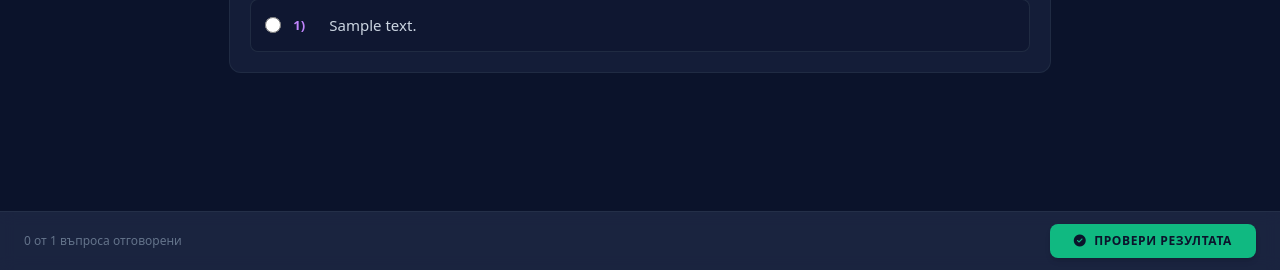
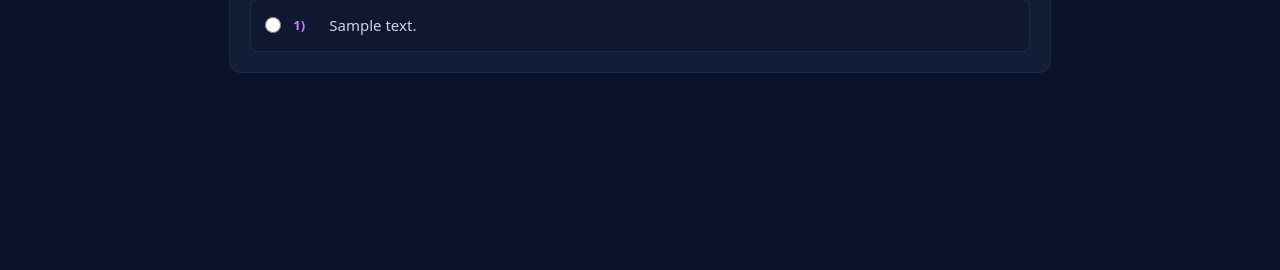
Before and after one commit to iamyordanbg/maritime-tests, a Flask app: template app/templates/user/test.html in a window 1280 px wide. Shown: the part 530-800 px from the top of the page. Run offline with Flask 3, Linux system fonts and the light colour scheme; tables that the repository leaves empty hold one stand-in row (values such as "Sample post"); the template is opened without the code that fills it: values that come from a table or form of the project are taken from there, most other values are stand-ins (such as "Sample title", 1, 10 or a date in 2020); grey boxes marked "Sample" are stand-in pictures.

Commit message:
Test.html: премахната дублиращата долна лента (счетоводена вече в хедъра) + тъмен скролбар за dark режим при решаване на тестове (Test/Mix/Mistakes), с отделни цветове за light/sepia

```diff
--- a/app/templates/user/test.html
+++ b/app/templates/user/test.html
@@ -23,6 +23,22 @@
     user-select: text !important;
     -webkit-user-select: text !important;
 }
+
+/* Скролбар - тъмен фон на лентата (track) за тъмния режим при решаване
+   на тестове (Test/Mix/Mistakes). Страницата скролва на document ниво
+   (не вътре в #mainContent), затова стилваме html/body директно, с
+   :has() за превключване по тема. Light/Sepia взимат светъл фон. */
+html { scrollbar-color: #3A506B #0B132B; }
+html::-webkit-scrollbar { width: 12px; }
+html::-webkit-scrollbar-track { background: #0B132B; }
+html::-webkit-scrollbar-thumb { background: #3A506B; border-radius: 6px; }
+html::-webkit-scrollbar-thumb:hover { background: #4A6285; }
+html:has(#mainContent[data-theme="light"]) { scrollbar-color: #c3cdb3 #f5f4f0; }
+html:has(#mainContent[data-theme="light"])::-webkit-scrollbar-track { background: #f5f4f0; }
+html:has(#mainContent[data-theme="light"])::-webkit-scrollbar-thumb { background: #c3cdb3; }
+html:has(#mainContent[data-theme="sepia"]) { scrollbar-color: #d8c9a3 #f4ecd8; }
+html:has(#mainContent[data-theme="sepia"])::-webkit-scrollbar-track { background: #f4ecd8; }
+html:has(#mainContent[data-theme="sepia"])::-webkit-scrollbar-thumb { background: #d8c9a3; }
 
 /* ==== НАСТРОЙКИ ЗА ЧЕТЕНЕ (меню с 3-те чертички) ====
    Прилагани чрез data-* атрибути на #mainContent - font size, theme
@@ -250,15 +266,6 @@ document.addEventListener('DOMContentLoaded', function () {
         </div>
         {% endfor %}
     </main>
-
-    <!-- BOTTOM BAR -->
-    <div class="sticky bottom-0 bg-[#1C2541]/95 backdrop-blur border-t border-slate-700/40 px-6 py-3 flex justify-between items-center">
-        <span id="progressText" class="text-[12px] text-slate-500">0 от {{ questions|length }} въпроса отговорени</span>
-        <button onclick="submitTest()"
-            class="bg-emerald-500 hover:bg-emerald-400 text-[#0B132B] font-black py-2 px-6 rounded-lg text-[12px] uppercase tracking-wider transition shadow-md">
-            <i class="fa-solid fa-check-circle mr-1"></i> Провери Резултата
-        </button>
-    </div>
 </div>
 
 </div>
@@ -473,7 +480,8 @@ function highlightSelected(qId, oIdx) {
 function updateProgress() {
     const count = Object.keys(answers).length;
     document.getElementById('answeredCount').textContent = `${count} / ${totalQuestions}`;
-    document.getElementById('progressText').textContent = `${count} от ${totalQuestions} въпроса отговорени`;
+    const progressTextEl = document.getElementById('progressText');
+    if (progressTextEl) progressTextEl.textContent = `${count} от ${totalQuestions} въпроса отговорени`;
 }
 
 async function submitTest() {
```
